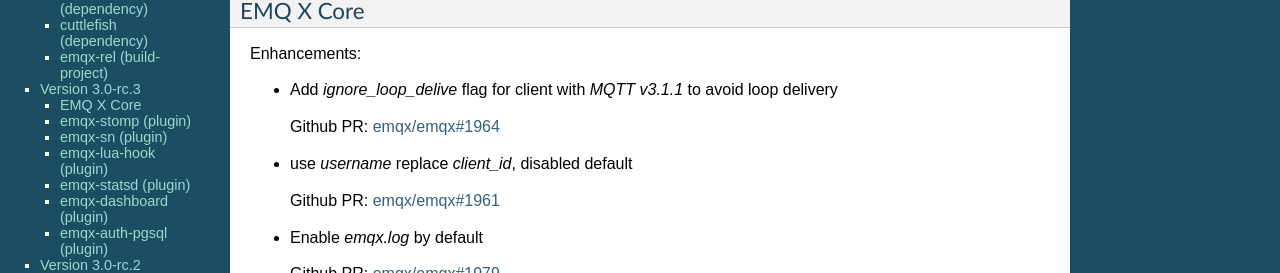
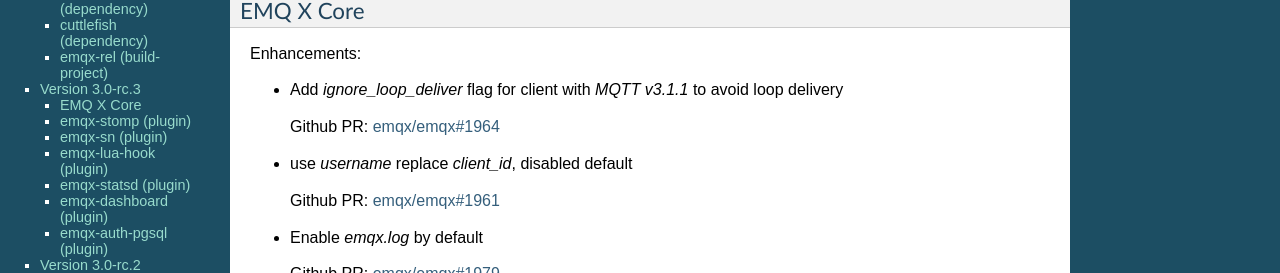
Before and after one commit to emqxarchive/emqx-docs-en, a Sphinx documentation site: the page built from source/changes.rst, in a window 1280 px wide and 900 px high. Shown: the part 233-506 px from the top of the window. Built offline with Sphinx 7.4.7, drawn with Linux system fonts in a browser that asks for light colours.

Commit message:
Fix spell error

```diff
--- a/source/changes.rst
+++ b/source/changes.rst
@@ -18,7 +18,7 @@
 
 Enhancements:
 
-- Add `ignore_loop_delive` flag for client with `MQTT v3.1.1` to avoid loop delivery
+- Add `ignore_loop_deliver` flag for client with `MQTT v3.1.1` to avoid loop delivery
 
   Github PR:
   `emqx/emqx#1964 <https://github.com/emqx/emqx/pull/1964>`__
```
